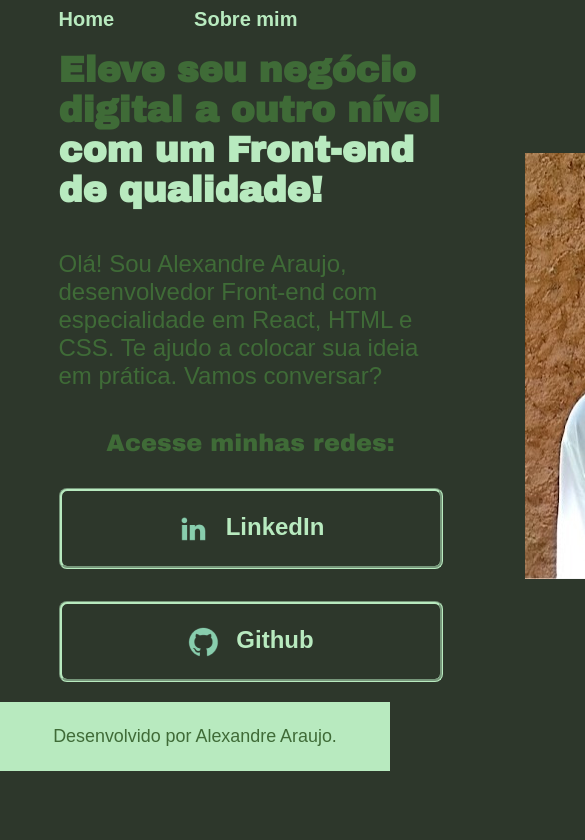
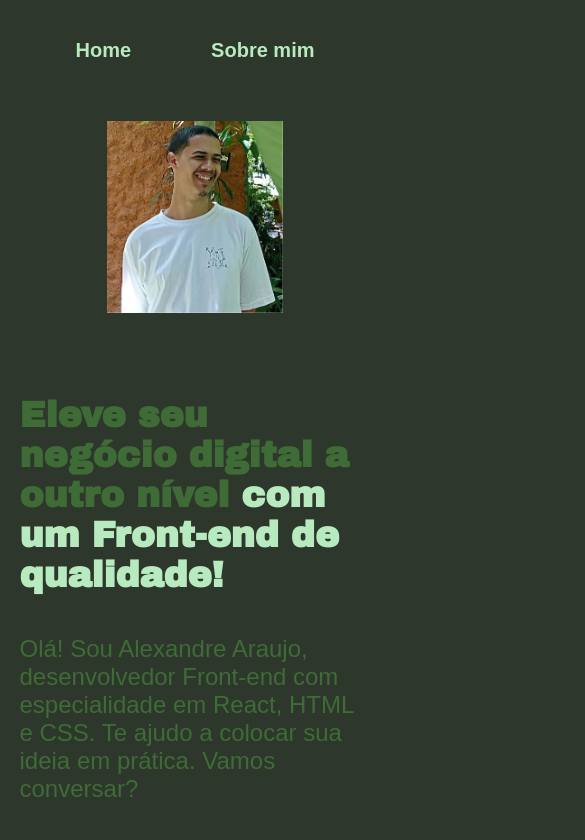
Before and after one commit to Xande-dev333/link-para-portfolio-ale, a plain HTML site: page index.HTML in a window 390 px wide. Shown: the top 840 px of the page, 585 px wide, since content can reach past the window. Drawn offline with Linux system fonts and the light colour scheme; a web font is replaced by a local one.

Commit message:
Setimo commit: resposividade concluida.

```diff
--- a/index.HTML
+++ b/index.HTML
@@ -20,13 +20,13 @@
 
             <div class="apresentacao__links">
                 <h2 class="apresentacao__links__subtitulo">Acesse minhas redes:</h2>
-                <a class="apresentacao__links__link" href="https://www.linkedin.com/in/alexandre-araujo-b0755516b/">
+                <a class="apresentacao__links__navegacao" href="https://www.linkedin.com/in/alexandre-araujo-b0755516b/">
                     <img class="apresentacao__links__icon" src="/assets/linkedin.png" alt="logo linkedin">LinkedIn</a>
-                <a class="apresentacao__links__link" href="https://github.com/Xande-dev333">
+                <a class="apresentacao__links__navegacao" href="https://github.com/Xande-dev333">
                     <img class="apresentacao__links__icon" src="/assets/github.png" alt="logo github">Github</a>
             </div>
         </section>
-        <img src="/assets/imagem-certa.jpg" alt="Uma foto do Alexandre Araujo olhando para o lado direito e sorrindo">
+        <img class="apresentacao__imagem" src="/assets/imagem-certa.jpg" alt="Uma foto do Alexandre Araujo olhando para o lado direito e sorrindo">
     </main>
     <footer class="rodape">
         <p>Desenvolvido por Alexandre Araujo.</p>
--- a/styles/style.css
+++ b/styles/style.css
@@ -48,7 +48,7 @@ body {
 }
 
 .apresentacao__conteudo {
-    width: 615px;
+    width: 50%;
     display: flex;
     flex-direction: column;
     gap: 40px;
@@ -85,12 +85,12 @@ body {
 }
 
 
-.apresentacao__links__link {
+.apresentacao__links__navegacao {
     display: flex;
     justify-content: center;
     gap: 16px;
     border: 3.5px groove var(--cor-terciaria);
-    width: 378px;
+    width: 50%;
     text-align: center;
     border-radius: 8px;
     font-size: 1.5rem;
@@ -110,6 +110,10 @@ body {
     border: 3.5px ridge var(--cor-secundaria);
 }
 
+.apresentacao__imagem {
+    width: 50%;
+}
+
 .rodape {
     padding: 24px;
     color: var(--cor-secundaria);
@@ -118,3 +122,22 @@ body {
     font-family: var(--fonte-secundaria);
     font-size: 1.12rem;
 }
+
+@media (max-width: 1200px){
+    .cabecalho {
+        padding: 10%;
+    }
+
+    .cabecalho__menu {
+        justify-content: center;
+    }
+
+    .apresentacao {
+        flex-direction: column-reverse;
+        padding: 5%;
+    }
+
+    .apresentacao__conteudo {
+        width: auto;
+    }
+}
```
Also changed, not shown: about.html (+1 -1 lines).
